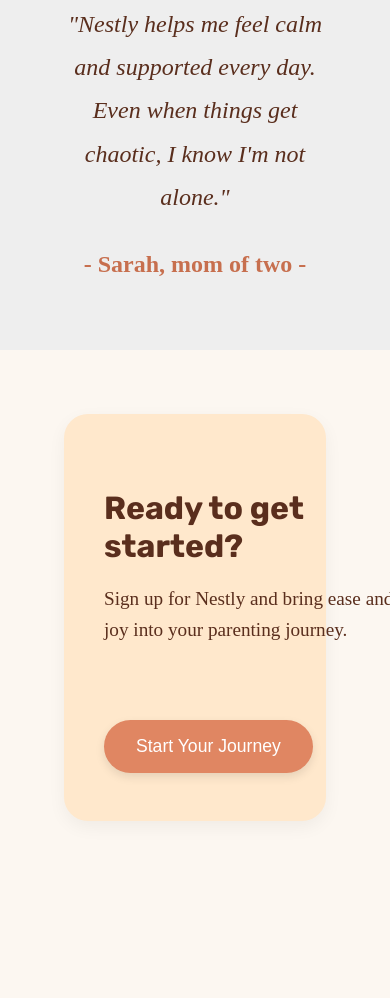
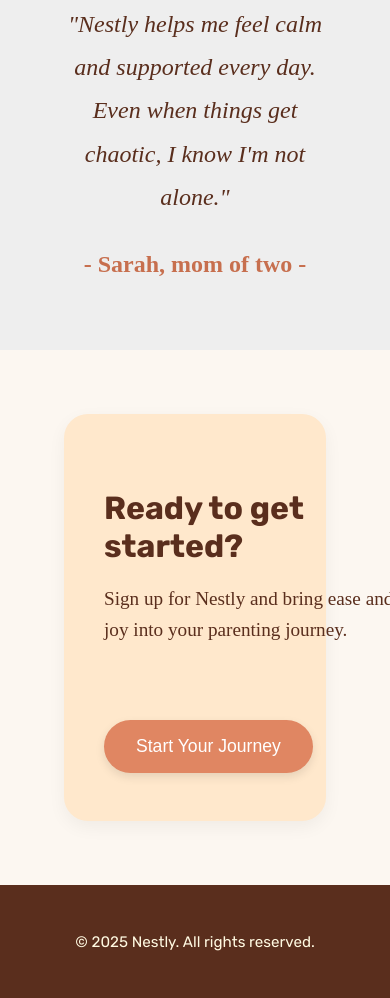
Before and after one commit to nathanjkim-codes/landing-page, a plain HTML site: page index.html in a window 390 px wide. Shown: the part 4556-5554 px from the top of the page. Before the commit the page ends 5441 px from the top, so only its background shows below. Drawn offline with Linux system fonts and the light colour scheme.

Commit message:
feat(footer): add responsive footer section with basic styling

```diff
--- a/css/style.css
+++ b/css/style.css
@@ -287,3 +287,21 @@ header .container {
 .btn-cta:hover {
   background-color: #c76f4e;
 }
+
+/* =========================
+    FOOTER SECTION
+========================= */
+
+.footer {
+  background-color: #5a2e1d;
+  color: #fff9e1;
+  padding: 2rem 1rem;
+  text-align: center;
+  font-family: "Rubik", sans-serif;
+  font-size: 0.95rem;
+}
+
+.footer .container {
+  max-width: 1200px;
+  margin: 0 auto;
+}
--- a/index.html
+++ b/index.html
@@ -188,6 +188,14 @@
         <button class="btn-cta">Start Your Journey</button>
       </div>
     </section>
-    <!-- CTA SECTION END -->
+
+    <!-- ===================== -->
+    <!-- == FOOTER SECTION == -->
+    <!-- ===================== -->
+    <footer class="footer">
+      <div class="container">
+        <p class="footer-text">© 2025 Nestly. All rights reserved.</p>
+      </div>
+    </footer>
   </body>
 </html>
```
